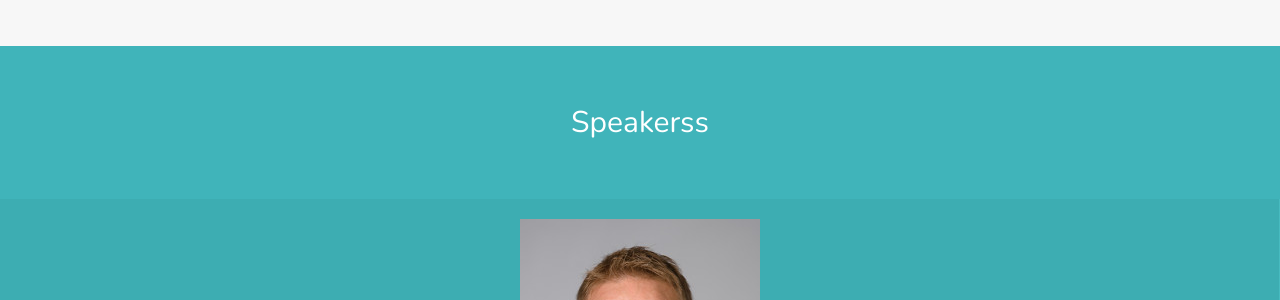
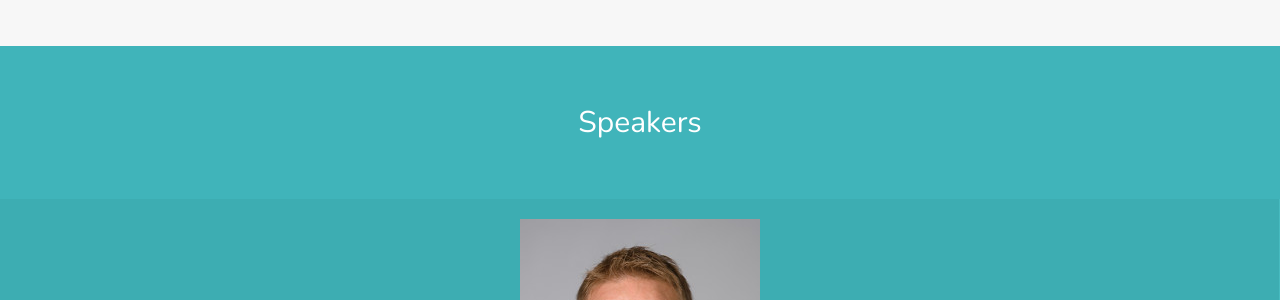
Before and after one commit to michbur/wroclaw-biofilm-symposium, a Jekyll site: the page built from index.html, in a window 1280 px wide and 900 px high, scrolled down 1779 px. Shown: the part 158-458 px from the top of the window. Built offline with Jekyll 4.4.1, drawn with Linux system fonts in a browser that asks for light colours; nearby versions of some CDN libraries; library files that are not in the unit come from our copies.

Commit message:
I'm still not working

```diff
--- a/_config.yml
+++ b/_config.yml
@@ -4,6 +4,11 @@
 baseurl: "" # the subpath of your site, e.g. /blog
 url: "" # the name of your domain
 logo_url: svg/min/logo.svg
+
+#git seetings
+safe: true
+gist:
+    noscript: false
 
 # Hero
 hero:
--- a/_layouts/default.html
+++ b/_layouts/default.html
@@ -1,7 +1,5 @@
 {% include doctype-head.html %}
 <body data-spy="scroll" data-offset="80" data-target=".scrollspy" id="top">
-  <link rel="stylesheet" href="/node_modules/owl.carousel/dist/assets/owl.carousel.min.css" />
-
     {% include svg-defs.svg %}
     <!--[if lt IE 10]>
         <p class="oldie">You are using an outdated browser. <a href="http://browsehappy.com/">Upgrade your browser today</a> to better experience this site.</p>
@@ -20,7 +18,5 @@
     <script src="http://ajax.googleapis.com/ajax/libs/jquery/2.1.4/jquery.min.js"></script>
     <script src="http://maps.googleapis.com/maps/api/js?sensor=false"></script>
     <script src="{{ site.baseurl }}/js/all.min.js"></script>
-    <script src="/node_modules/jquery/dist/jquery.js"></script>
-    <script src="/node_modules/owl.carousel/dist/owl.carousel.min.js"></script>
 </body>
 </html>
--- a/index.html
+++ b/index.html
@@ -117,8 +117,8 @@
 
 <!-- Start Our team -->
 <div id="speakers" class="team">
-    <h2 class="section-title">Speakerss</h2>
-    <div id="owl-carousel owl-theme">
+    <h2 class="section-title">Speakers</h2>
+    <div id="team-carousel">
     {% for member in site.data.team %}
         <div class="expandable-box">
             <div class="expandable-box-top">
```
